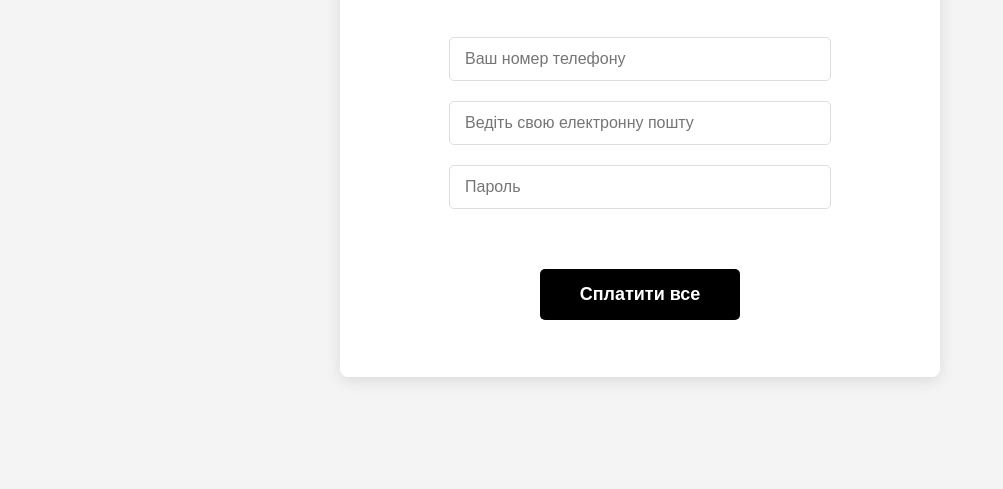
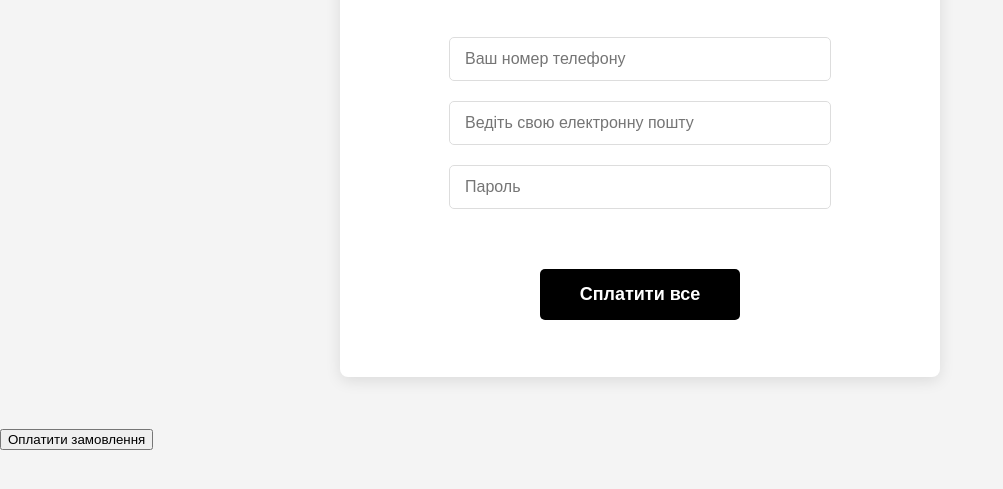
Before and after one commit to dubnooo/pay, a plain HTML site: page index.html in a window 1280 px wide. Shown: the part 123-612 px from the top of the page, without its empty margins (0-1003 px from the left). Drawn offline with Linux system fonts and the light colour scheme.

Commit message:
Update index.html

```diff
--- a/index.html
+++ b/index.html
@@ -18,6 +18,7 @@
 
     <button class="pay-btn" onclick="pay()">Сплатити все</button>
 </div>
+    <button class="buy-btn" onclick="processPayment()">Оплатити замовлення</button>
 
 <script src="script.js"></script>
 </body>
```
